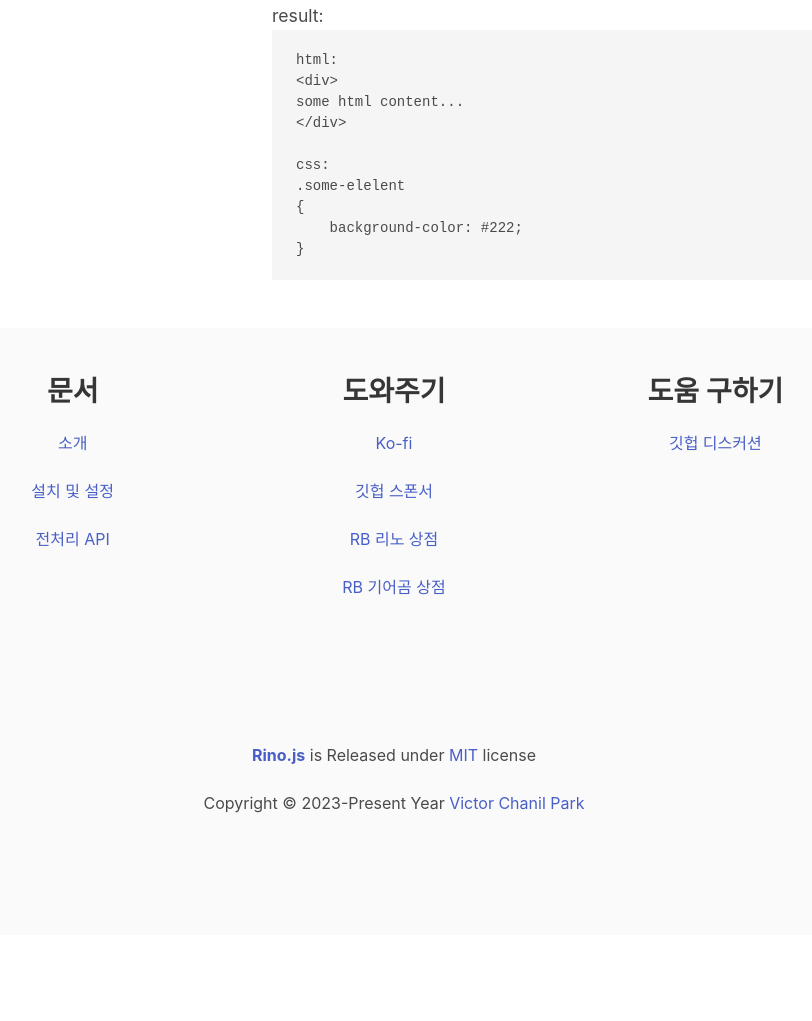
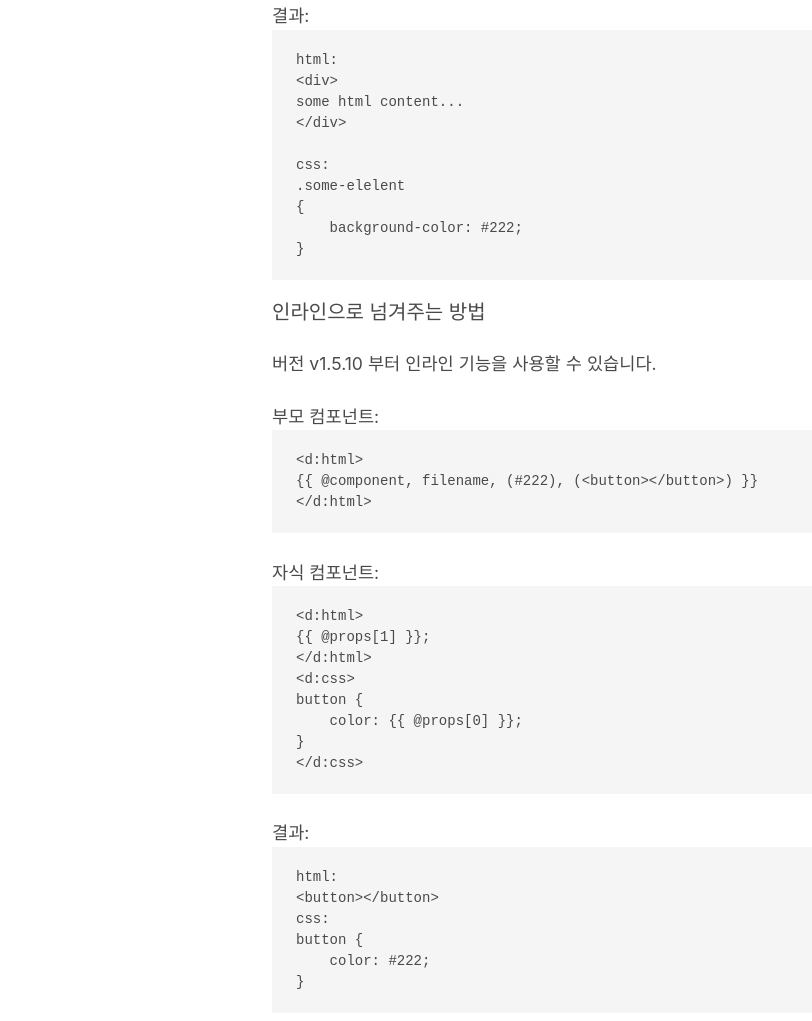
Before and after one commit to rinojs/rinoweb, a plain HTML site: page ko/documents/preprocessed-props.html in a window 1280 px wide. Shown: the part 999-2020 px from the top of the page, without its empty margins (246-1058 px from the left). Before the commit the page ends 1934 px from the top, so only its background shows below. Drawn offline with Linux system fonts and the light colour scheme.

Commit message:
update content

```diff
--- a/ko/documents/preprocessed-props.html
+++ b/ko/documents/preprocessed-props.html
@@ -174,7 +174,7 @@ some html content...
 }
 &lt;/d:css&gt;
 </code></pre>
-<p>result:</p>
+<p>결과:</p>
 <pre><code>html:
 &lt;div&gt;
 some html content...
@@ -184,6 +184,31 @@ css:
 .some-elelent
 {
     background-color: #222;
+}
+</code></pre>
+<h2>인라인으로 넘겨주는 방법</h2>
+<p>버전 v1.5.10 부터 인라인 기능을 사용할 수 있습니다.</p>
+<p>부모 컴포넌트:</p>
+<pre><code>&lt;d:html&gt;
+{{ @component, filename, (#222), (&lt;button&gt;&lt;/button&gt;) }}
+&lt;/d:html&gt;
+</code></pre>
+<p>자식 컴포넌트:</p>
+<pre><code>&lt;d:html&gt;
+{{ @props[1] }};
+&lt;/d:html&gt;
+&lt;d:css&gt;
+button {
+    color: {{ @props[0] }};
+}
+&lt;/d:css&gt;
+</code></pre>
+<p>결과:</p>
+<pre><code>html:
+&lt;button&gt;&lt;/button&gt;
+css:
+button {
+    color: #222;
 }
 </code></pre>
 
```
Also changed, not shown: documents/preprocessed-props.html (+25 -0 lines).
